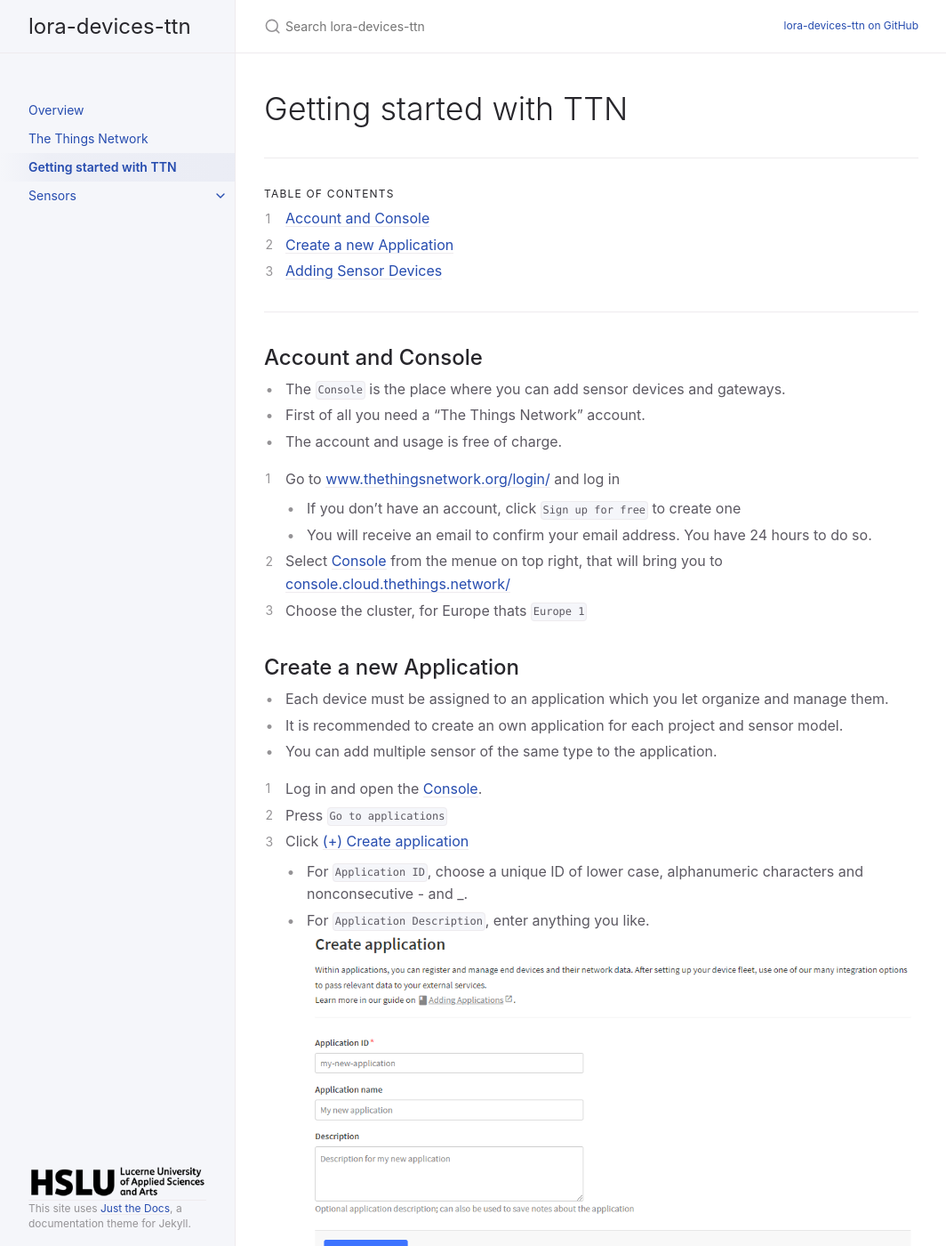
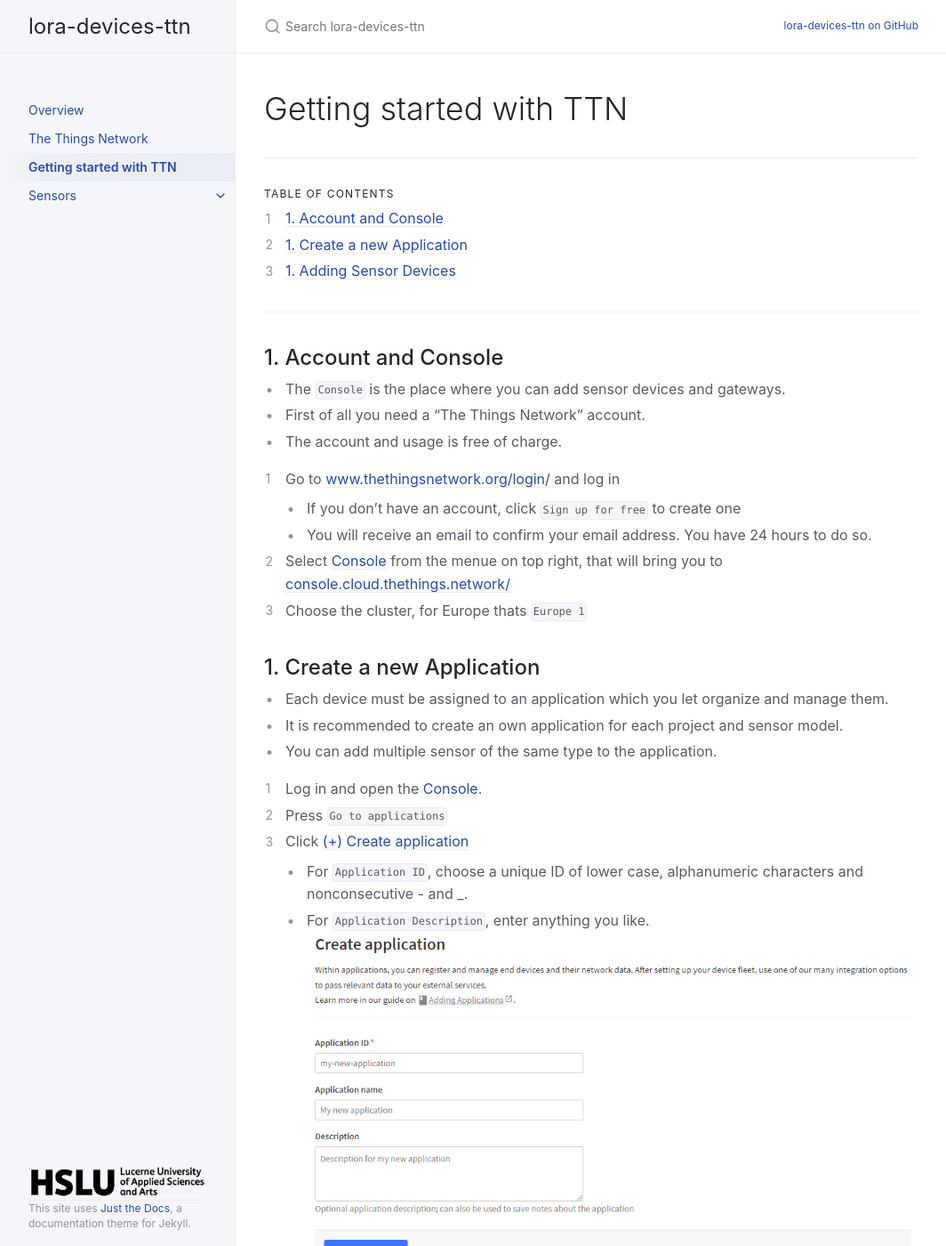
Before and after one commit to hslu-ige-laes/lora-devices-ttn, a Jekyll site: the page built from docs/getting_started.md, in a window 1280 px wide and 1400 px high. Shown: the whole window at 89% size, without its empty margins (107-1171 px from the left). Built offline with Jekyll 4.4.1, drawn with Linux system fonts in a browser that asks for light colours; some of the changed text lies outside the part shown.

Commit message:
Update getting_started.md

```diff
--- a/docs/getting_started.md
+++ b/docs/getting_started.md
@@ -18,7 +18,7 @@ permalink: /docs/getting_started
 
 ---
 
-## Account and Console
+## 1. Account and Console
 
 - The `Console` is the place where you can add sensor devices and gateways.
 - First of all you need a "The Things Network" account.<br>
@@ -30,7 +30,7 @@ permalink: /docs/getting_started
 1. Select [Console](https://console.thethingsnetwork.org/) from the menue on top right, that will bring you to [console.cloud.thethings.network/](https://console.cloud.thethings.network/)
 1. Choose the cluster, for Europe thats `Europe 1`
 
-## Create a new Application
+## 1. Create a new Application
 
 - Each device must be assigned to an application which you let organize and manage them.
 - It is recommended to create an own application for each project and sensor model.
@@ -46,5 +46,5 @@ permalink: /docs/getting_started
 
 You will be redirected to an application page where you can add and manage devices.
 
-## Adding Sensor Devices
+## 1. Adding Sensor Devices
 Refer to the indiviual [sensor pages](https://hslu-ige-laes.github.io/lora-devices-ttn/#sensor-overview). There you'll find step by step guides on how to add and configure each device.
```
